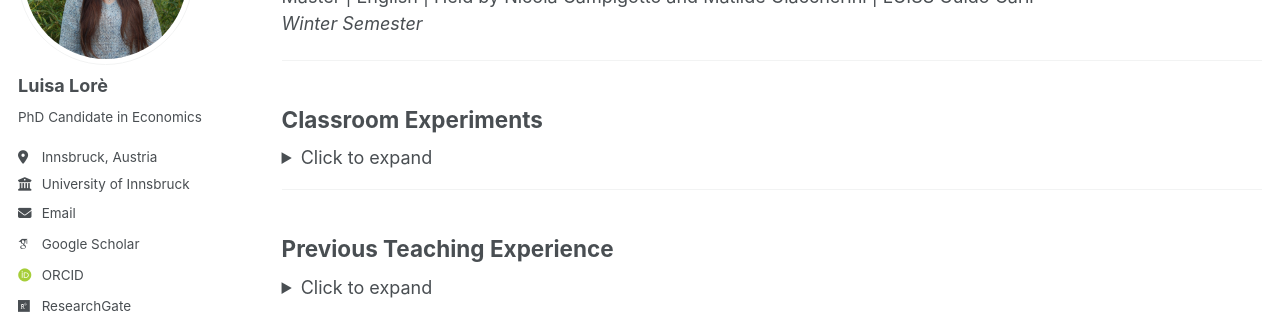
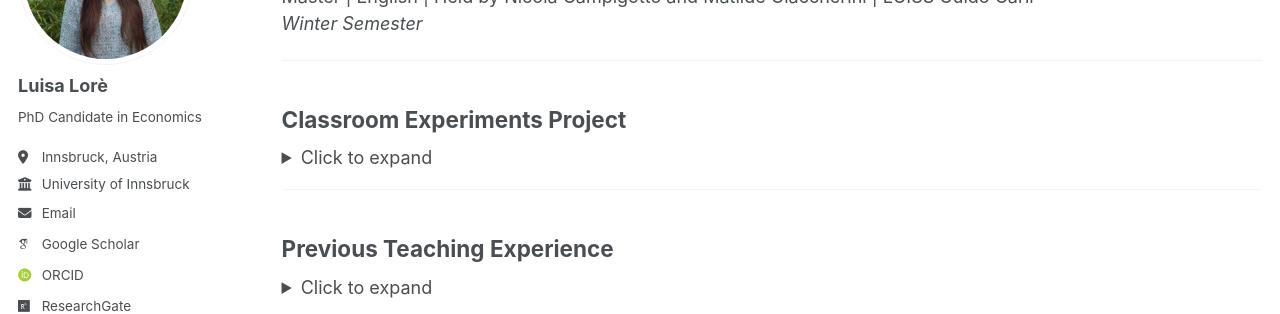
Before and after one commit to LuisaLore/luisalore, a Jekyll site: the page built from _pages/teaching.md, in a window 1280 px wide and 900 px high, scrolled down 1418 px. Shown: the part 209-523 px from the top of the window. Built offline with Jekyll 4.4.1, drawn with Linux system fonts in a browser that asks for light colours; some web fonts are replaced; a script that is not in the unit is left out; part of the change alters nothing that is shown.

Commit message:
Update teaching.md

```diff
--- a/_pages/teaching.md
+++ b/_pages/teaching.md
@@ -69,12 +69,10 @@ Master | English | Held by Nicola Campigotto and Matilde Giaccherini | LUISS Gui
 
 ---
 
-## Classroom Experiments
+## Classroom Experiments Project
 
 <details>
 <summary>Click to expand</summary>
-
-<h3>Classroom Experiments Project</h3>
 
 <p>From Winter 2020 to Summer 2024, I served as Classroom Experiments Manager at <strong>LUISS Guido Carli</strong>, where I managed and coordinated in-class economic experiments for both undergraduate and graduate courses. My role involved experimental design and setup, real-time execution support, and post-experiment data analysis assistance. I primarily utilized <strong>Veconlab</strong> as the main experimental platform, alongside other tools as needed.</p>
 
```
